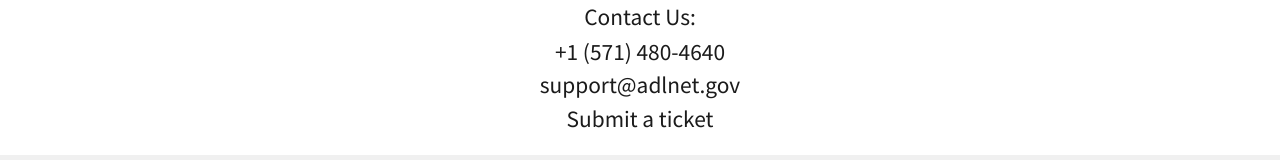
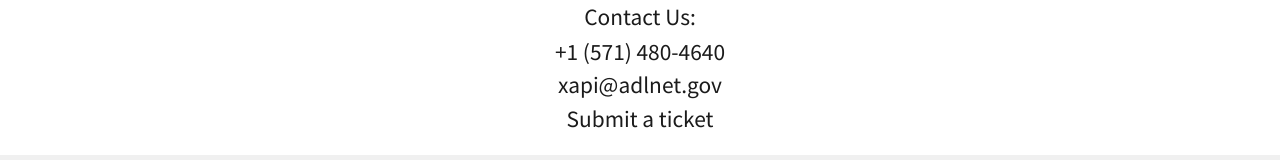
Before and after one commit to adlnet/profile-server, a React (Create React App) app in the folder profile-server/client/: page /help in a window 1280 px wide. Shown: the part 3783-3943 px from the top of the page. Built offline with nearby package versions, Linux system fonts and the light colour scheme; no server answers.

Commit message:
AITT-8 <Updated Support Email & Portal URL>

```diff
--- a/profile-server/client/src/pages/FAQPage.jsx
+++ b/profile-server/client/src/pages/FAQPage.jsx
@@ -161,10 +161,10 @@ export default function FAQPage(props) {
             <a href="tel:+1 (571) 480-4640">+1 (571) 480-4640</a>
           </div>{" "}
           <div className="usa-footer__contact-info">
-            <a href="mailto:support@adlnet.gov">support@adlnet.gov</a>
+            <a href="mailto:xapi@adlnet.gov">xapi@adlnet.gov</a>
           </div>
           <div className="usa-footer__contact-info" style={{ textAlign: "center" }}>
-            <a href="https://adlnet.atlassian.net/servicedesk/customer/portal/4">Submit a ticket</a>
+            <a href="https://adlnet.atlassian.net/servicedesk/customer/portal/10">Submit a ticket</a>
           </div>
         </p>
       </section>
--- a/profile-server/client/src/pages/HelpPage.jsx
+++ b/profile-server/client/src/pages/HelpPage.jsx
@@ -497,10 +497,10 @@ export default function HelpPage(props) {
             <a href="tel:+1 (571) 480-4640">+1 (571) 480-4640</a>
           </div>{" "}
           <div className="usa-footer__contact-info">
-            <a href="mailto:support@adlnet.gov">support@adlnet.gov</a>
+            <a href="mailto:xapi@adlnet.gov">xapi@adlnet.gov</a>
           </div>
           <div className="usa-footer__contact-info" style={{ textAlign: "center" }}>
-            <a href="https://adlnet.atlassian.net/servicedesk/customer/portal/4">Submit a ticket</a>
+            <a href="https://adlnet.atlassian.net/servicedesk/customer/portal/10">Submit a ticket</a>
           </div>
         </p>
       </section>
```
